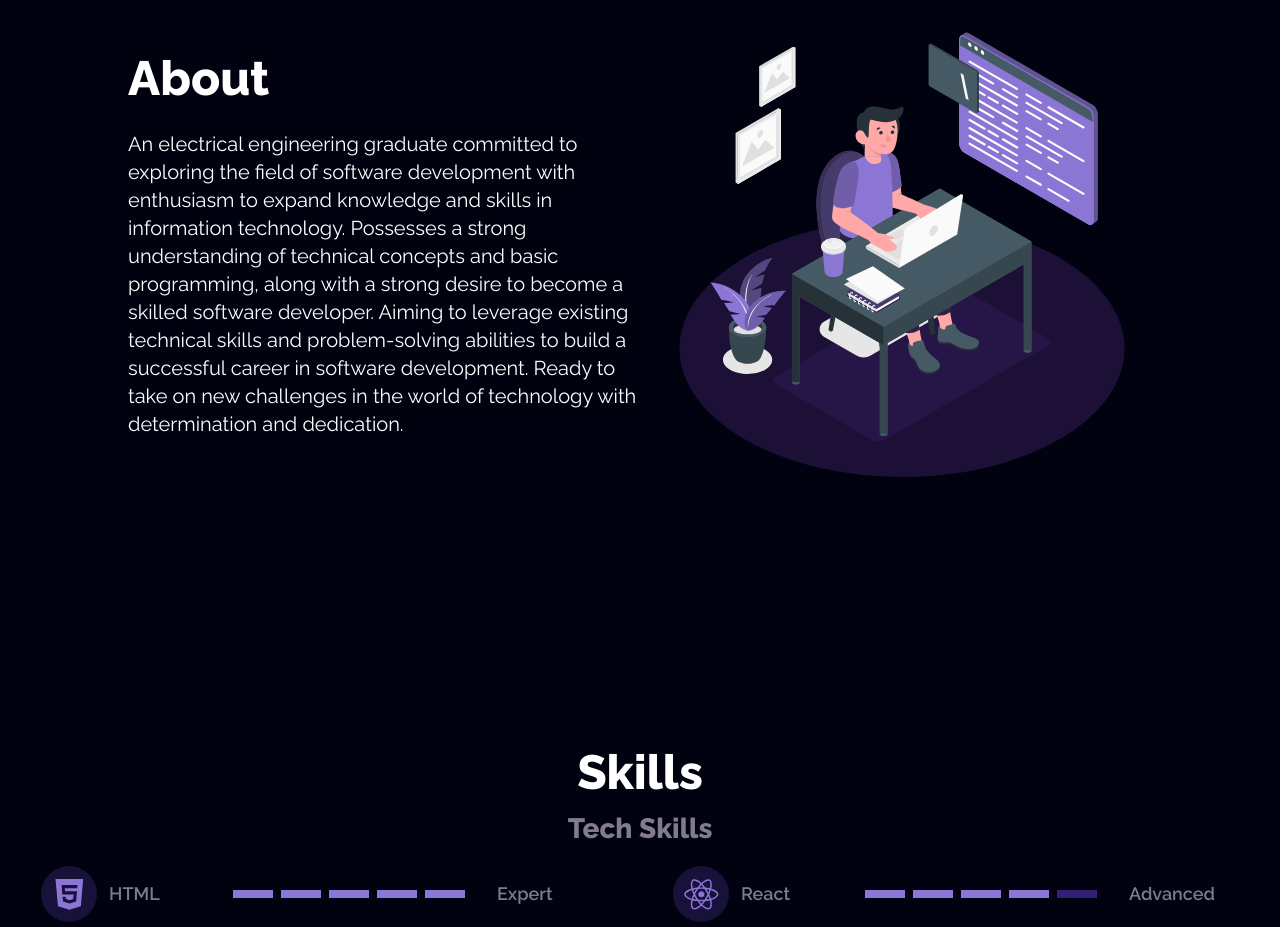
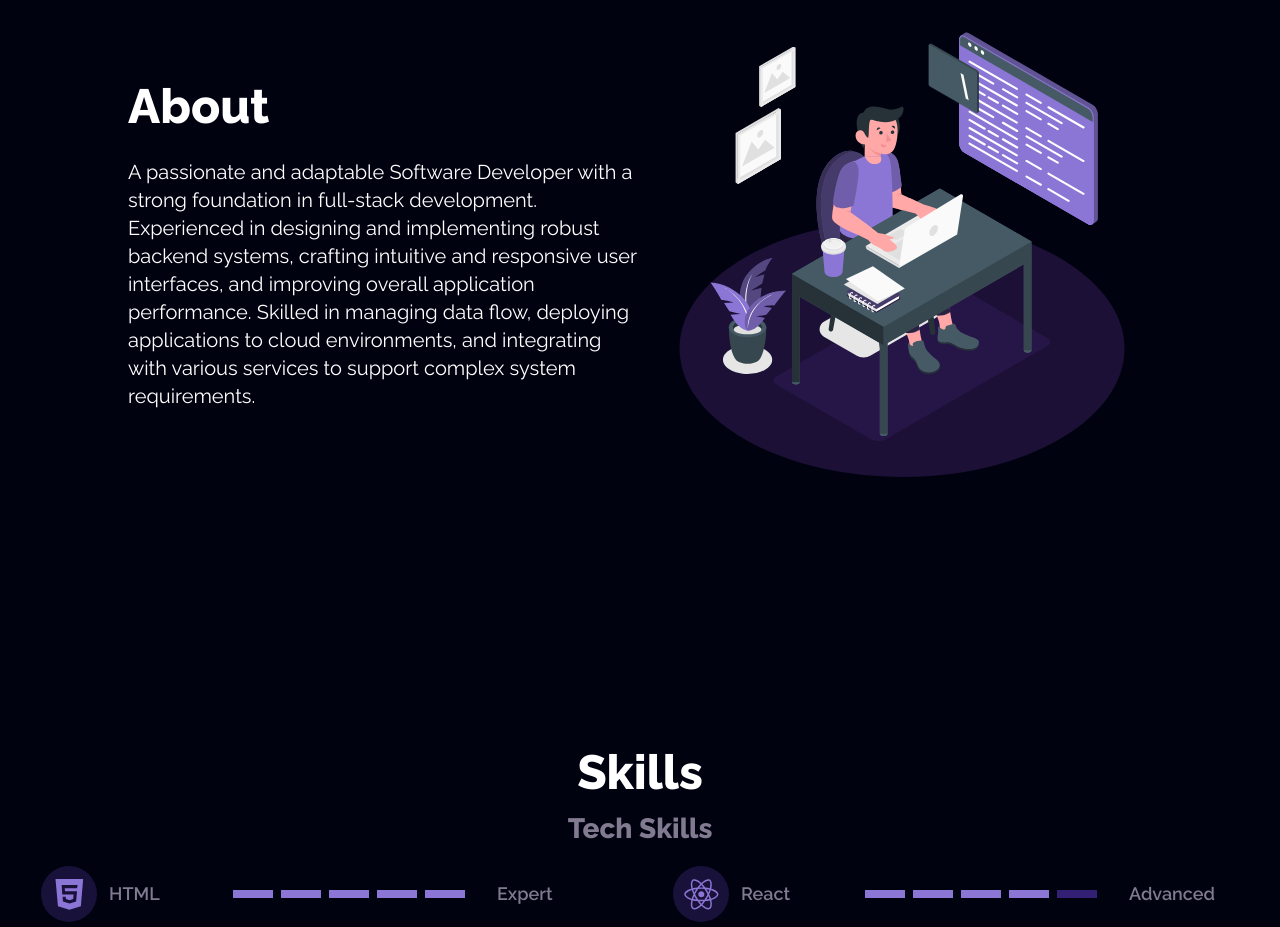
Before and after one commit to andrianggoro21/andri-portfolio, a React (Vite) app: page / in a window 1280 px wide. Shown: the part 960-1887 px from the top of the page. Built offline with nearby package versions, Linux system fonts and the light colour scheme; the HTML template or start-up script is replaced by a standard one.

Commit message:
fix: update about

```diff
--- a/src/components/about/about.jsx
+++ b/src/components/about/about.jsx
@@ -3,33 +3,31 @@ import Man from "../../assets/man.svg";
 const About = () => {
   return (
     <div
-      id="about"
-      className="bg-bg-color3 max-w-screen min-h-screen flex items-center justify-center "
+      id='about'
+      className='bg-bg-color3 max-w-screen min-h-screen flex items-center justify-center '
     >
-      <div className="w-4/5 h-full xl:h-500 flex flex-col-reverse xl:flex-row gap-12 xl:gap-0">
-        <div className="w-full xl:w-1/2 h-full flex flex-col justify-center gap-4">
-          <div className="hidden xl:block">
-            <span className="text-white font-raleway font-extrabold text-48">
+      <div className='w-4/5 h-full xl:h-500 flex flex-col-reverse xl:flex-row gap-12 xl:gap-0'>
+        <div className='w-full xl:w-1/2 h-full flex flex-col justify-center gap-4'>
+          <div className='hidden xl:block'>
+            <span className='text-white font-raleway font-extrabold text-48'>
               About
             </span>
           </div>
-          <p className="text-white font-raleway font-normal text-xl tracking-normal text-left">
-            An electrical engineering graduate committed to exploring the field
-            of software development with enthusiasm to expand knowledge and
-            skills in information technology. Possesses a strong understanding
-            of technical concepts and basic programming, along with a strong
-            desire to become a skilled software developer. Aiming to leverage
-            existing technical skills and problem-solving abilities to build a
-            successful career in software development. Ready to take on new
-            challenges in the world of technology with determination and
-            dedication.
+          <p className='text-white font-raleway font-normal text-xl tracking-normal text-left'>
+            A passionate and adaptable Software Developer with a strong
+            foundation in full-stack development. Experienced in designing and
+            implementing robust backend systems, crafting intuitive and
+            responsive user interfaces, and improving overall application
+            performance. Skilled in managing data flow, deploying applications
+            to cloud environments, and integrating with various services to
+            support complex system requirements.
           </p>
         </div>
-        <div className="w-full xl:w-1/2 h-full flex items-center justify-center xl:justify-end">
-          <img src={Man} alt="man" />
+        <div className='w-full xl:w-1/2 h-full flex items-center justify-center xl:justify-end'>
+          <img src={Man} alt='man' />
         </div>
-        <div className="flex xl:hidden justify-center">
-          <span className="text-white font-raleway font-extrabold text-48">
+        <div className='flex xl:hidden justify-center'>
+          <span className='text-white font-raleway font-extrabold text-48'>
             About
           </span>
         </div>
```
